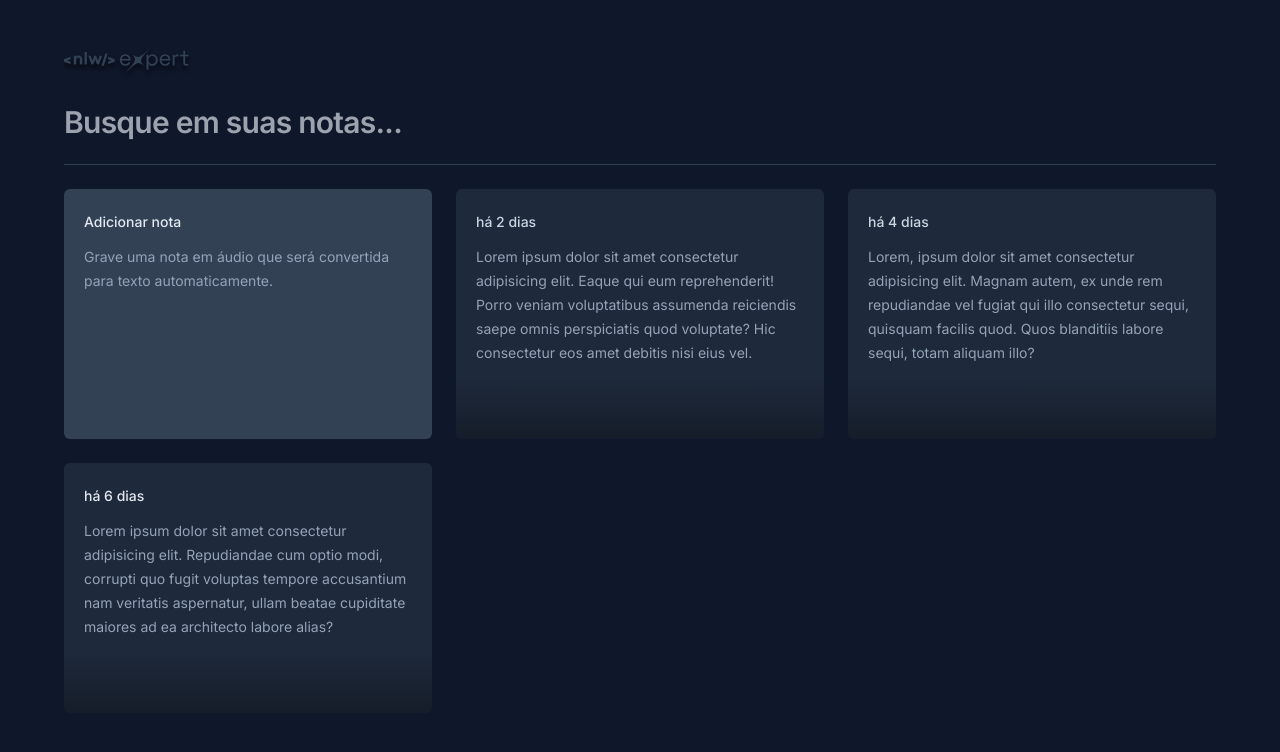
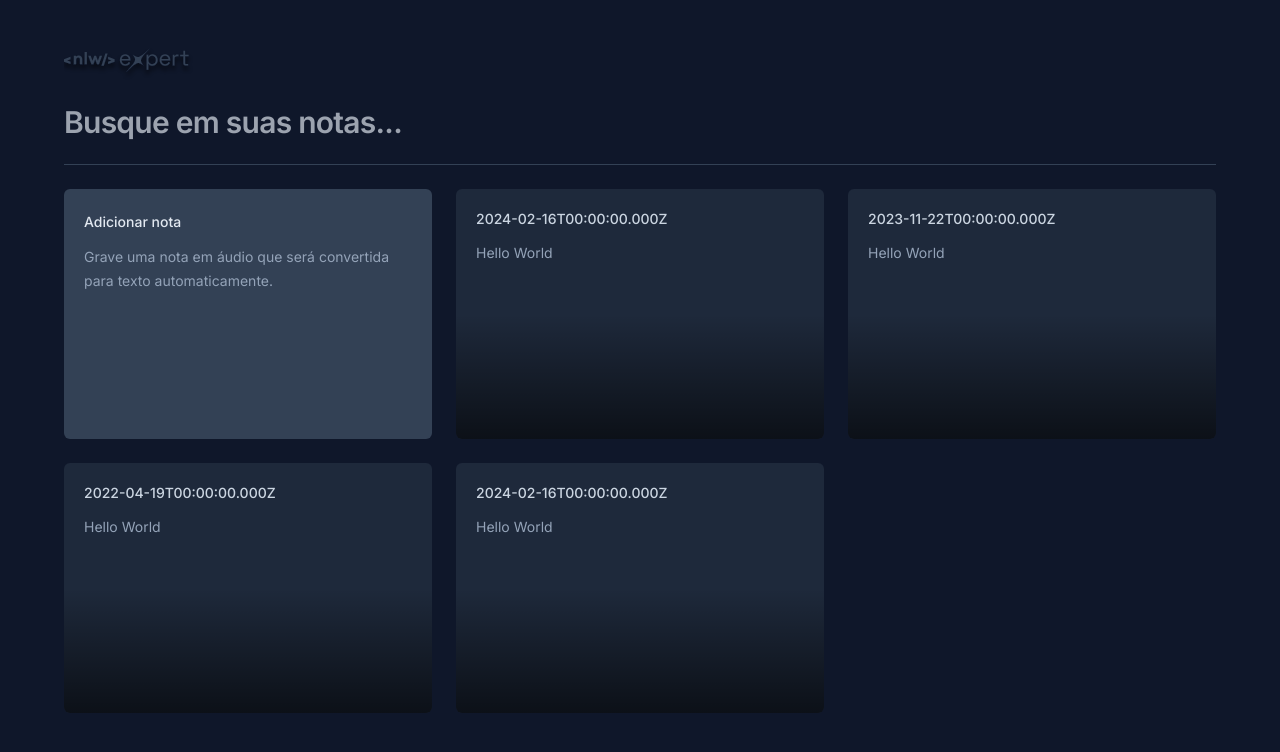
Before and after one commit to bielxrd/nlw-expert, a React (Vite) app in the folder nlw-expert-notes/: page / in a window 1280 px wide. Shown: the top 752 px of the page. Built offline with nearby package versions, Linux system fonts and the light colour scheme.

Commit message:
feat: recebe dados da data da nota e do conteudo via props

```diff
--- a/nlw-expert-notes/src/App.tsx
+++ b/nlw-expert-notes/src/App.tsx
@@ -1,4 +1,6 @@
 import logo from './assets/Logo-nlw-expert.svg'
+import { NewNoteCard } from './components/new-note-card'
+import { NoteCard } from './components/node-card'
 
 export function App() {
 
@@ -19,49 +21,12 @@ export function App() {
       <div className='h-px bg-slate-700' />
 
       <div className='grid grid-cols-3 gap-6 auto-rows-[250px]'>
-        <div className='rounded-md bg-slate-700 p-5 space-y-3'>
-          <span className='text-sm font-medium text-slate-200'>
-            Adicionar nota
-          </span>
+        <NewNoteCard />
+        <NoteCard date={new Date("2024-02-16")} content='Hello World' />
+        <NoteCard date={new Date(2023, 10, 22)} content='Hello World' />
+        <NoteCard date={new Date(2022, 0o3, 19)} content='Hello World' />
+        <NoteCard date={new Date("2024-02-16")} content='Hello World' />
 
-          <p className='text-sm leading-6 text-slate-400'>Grave uma nota em áudio que será convertida para texto automaticamente.</p>
-
-        </div>
-
-        <div className='rounded-md bg-slate-800 p-5 space-y-3 overflow-hidden relative pointer-events-none'>
-          <span className='text-sm font-medium text-slate-300'>
-            há 2 dias
-          </span>
-
-          <p className='text-sm leading-6 text-slate-400'>
-            Lorem ipsum dolor sit amet consectetur adipisicing elit. Eaque qui eum reprehenderit! Porro veniam voluptatibus assumenda reiciendis saepe omnis perspiciatis quod voluptate? Hic consectetur eos amet debitis nisi eius vel.
-          </p>
-
-          <div className='absolute botton-0 left-0 right-0 h-1/2 bg-gradient-to-t from-black/60 to-black/0' />
-        </div>
-
-
-        <div className='rounded-md bg-slate-800 p-5 space-y-3 overflow-hidden relative pointer-events-none'>
-          <span className='text-sm font-medium text-slate-300'>
-            há 4 dias
-          </span>
-
-          <p className='text-sm leading-6 text-slate-400'>
-            Lorem, ipsum dolor sit amet consectetur adipisicing elit. Magnam autem, ex unde rem repudiandae vel fugiat qui illo consectetur sequi, quisquam facilis quod. Quos blanditiis labore sequi, totam aliquam illo?
-          </p>
-
-          <div className='absolute botton-0 left-0 right-0 h-1/2 bg-gradient-to-t from-black/60 to-black/0' />
-        </div>
-
-        <div className='rounded-md bg-slate-800 p-5 space-y-3 overflow-hidden relative pointer-events-none'>
-          <span className='text-sm font-medium text-slate-200'>
-            há 6 dias
-          </span>
-
-          <p className='text-sm leading-6 text-slate-400'>Lorem ipsum dolor sit amet consectetur adipisicing elit. Repudiandae cum optio modi, corrupti quo fugit voluptas tempore accusantium nam veritatis aspernatur, ullam beatae cupiditate maiores ad ea architecto labore alias?</p>
-
-          <div className='absolute botton-0 left-0 right-0 h-1/2 bg-gradient-to-t from-black/60 to-black/0' />
-        </div>
 
       </div>
     </div >
--- a/nlw-expert-notes/src/components/node-card.tsx
+++ b/nlw-expert-notes/src/components/node-card.tsx
@@ -1,17 +1,21 @@
-export function NoteCard() {
+interface NoteCardProps {
+    date: Date;
+    content: string
+}
+
+export function NoteCard(props: NoteCardProps) {
     return (
 
-        <button className='rounded-md text-left bg-slate-800 p-5 space-y-3 outline-none overflow-hidden relative hover:ring-2 hover:ring-slate-600 focus:ring-2 focus:ring-lime-400'>
+        <button className="rounded-md text-left flex flex-col bg-slate-800 p-5 gap-3 overflow-hidden relative hover:ring-2 hover:ring-slate-600 focus-visible:ring-2 focus:ring-lime-400 outline-none">
             <span className='text-sm font-medium text-slate-300'>
-                há 2 dias
+                {props.date.toISOString()}
             </span>
 
             <p className='text-sm leading-6 text-slate-400'>
-                Lorem ipsum dolor sit amet consectetur adipisicing elit. Eaque qui eum reprehenderit! Porro veniam voluptatibus assumenda reiciendis saepe omnis perspiciatis quod voluptate? Hic consectetur eos amet debitis nisi eius vel.
+                {props.content}
             </p>
 
-            <div className='absolute botton-0 left-0 right-0 h-1/2 bg-gradient-to-t from-black/60 to-black/0 pointer-events-none' />
-
+            <div className="absolute bottom-0 left-0 right-0 h-1/2 bg-gradient-to-t from-black/60 to-black/0 pointer-events-none" />
         </button>
     )
 }
--- a/nlw-expert-notes/src/main.tsx
+++ b/nlw-expert-notes/src/main.tsx
@@ -1,6 +1,6 @@
 import React from 'react'
 import ReactDOM from 'react-dom/client'
-import {App} from './App.tsx'
+import { App } from './App.tsx'
 import './index.css'
 
 ReactDOM.createRoot(document.getElementById('root')!).render(
```
